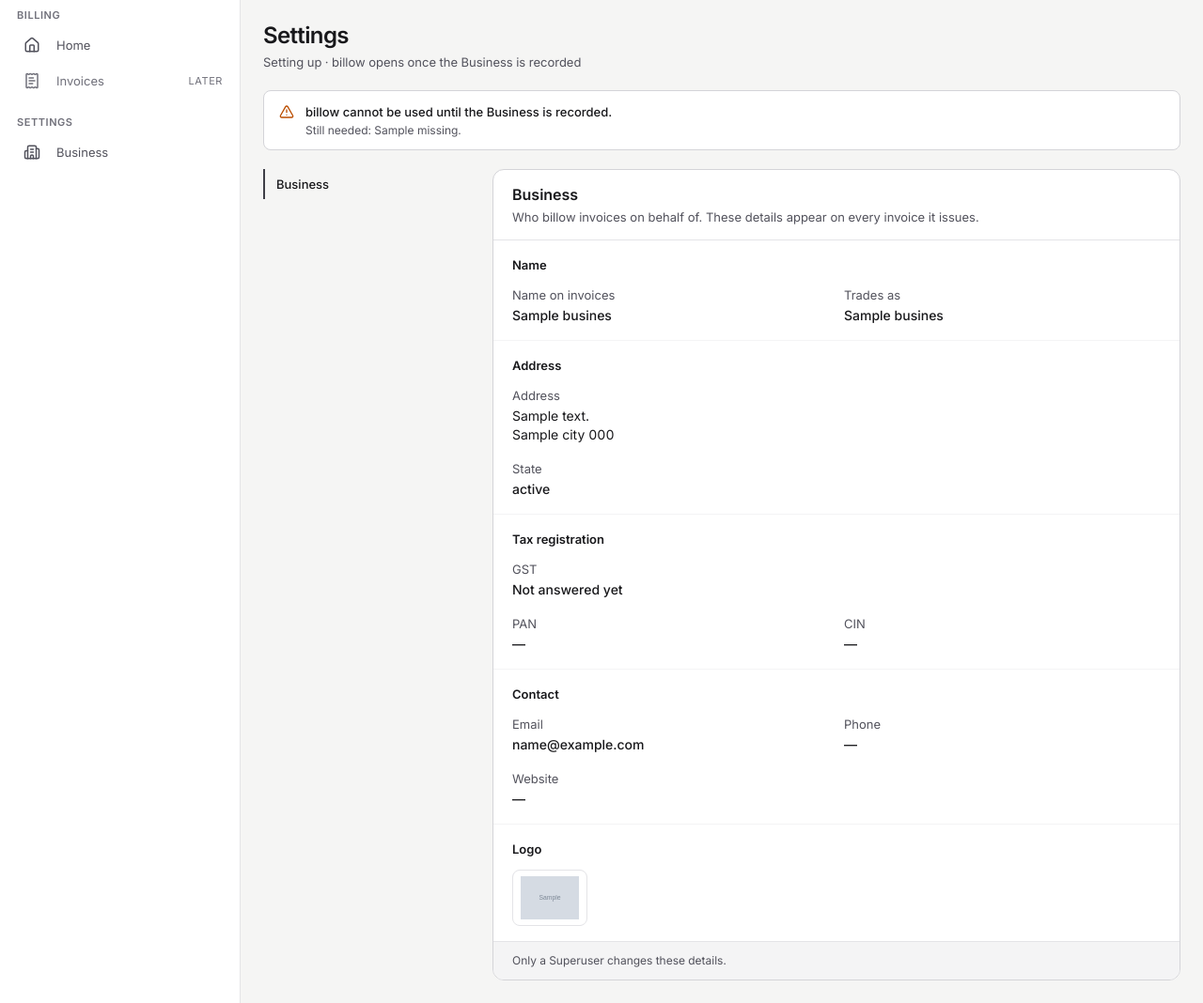
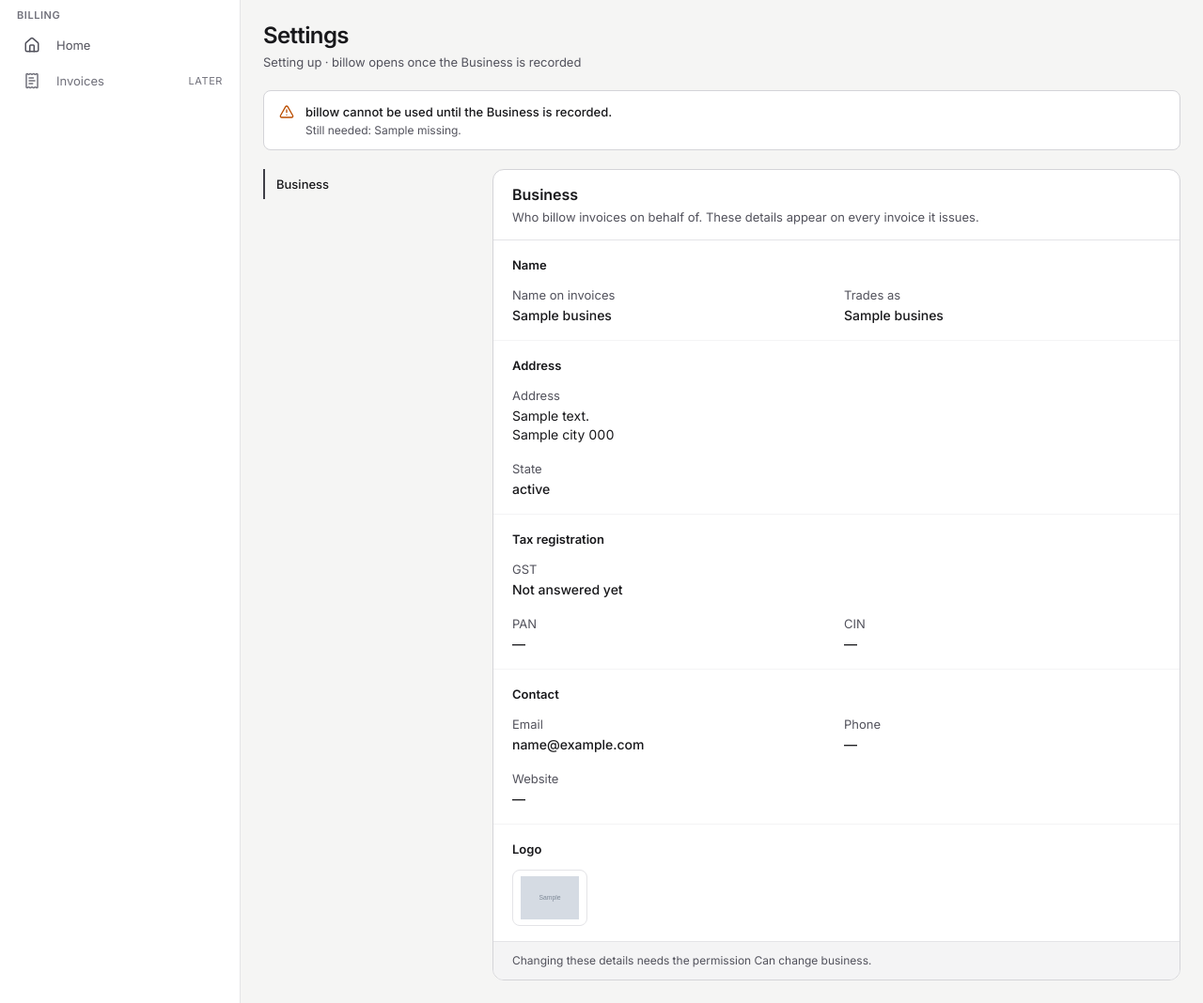
Before and after one commit to konfpa/billow, a Django app: template templates/business/settings.html in a window 1280 px wide. Shown: the part 56-1124 px from the top of the page at 94% size. Run offline with Django 5.2, Linux system fonts and the light colour scheme; the template is opened without the code that fills it: most values are stand-ins (such as "Sample title", 1, 10 or a date in 2020); grey boxes marked "Sample" are stand-in pictures; style sheets or scripts are compiled from the project's sources.

Commit message:
feat(business): require view_business and change_business
Once set up, any signed-in User could read the Business settings, and
only a Superuser could change them, whatever Roles anyone held. Reading
now needs business.view_business and a save also needs
business.change_business, so a Superuser can hand editing the Business
to an Operator through a Role.

- Put business_settings behind requires("business.view_business"), so
  it declares its permission as ADR 0009 asks
- Check change_business on the POST and refuse with the 403 naming it,
  saving nothing
- Show the form only with change_business, and the read-only details
  otherwise, whose footer now names the permission instead of saying
  only a Superuser may change them
- Hide the Business nav link, and its Settings heading, without
  view_business
- Test each permission through a Role holding exactly it, and that
  neither lets anyone but a Superuser through while setup is incomplete
- Share the submitted() helper from tests/business/conftest.py

The setup gate is unchanged: while the Business is incomplete, the page
stays Superuser-only.

Closes #47

Claude-Session: https://claude.ai/code/session_01NwVKuCJjjWkHr2tmDkjkFX

```diff
--- a/templates/base.html
+++ b/templates/base.html
@@ -109,6 +109,7 @@
         <span id="nav-invoices-later" class="shrink-0 text-[11px]/4 tracking-wider text-zinc-500 uppercase transition-opacity duration-150" :class="fade">Later</span>
       </span>
 
+      {% if perms.business.view_business %}
       <p class="overflow-hidden px-1.5 pt-4 pb-1 text-[11px]/4 font-semibold tracking-wider whitespace-nowrap text-zinc-500 uppercase">
         <span class="relative block">
           <span class="block transition-opacity duration-150" :class="fade">Settings</span>
@@ -126,6 +127,7 @@
         <span class="flex w-8 shrink-0 items-center justify-center"><i data-lucide="building-2" class="size-[18px]"></i></span>
         <span class="min-w-0 flex-1 truncate transition-opacity duration-150" :class="fade">Business</span>
       </a>
+      {% endif %}
     </nav>
   </aside>
 
--- a/templates/business/details.html
+++ b/templates/business/details.html
@@ -1,9 +1,9 @@
 {% comment %}
-  The Business section for an Operator who is not a Superuser: what appears
+  The Business section for an Operator who may not change it: what appears
   on invoices, to check and not to change. The form is absent rather than
   disabled — a disabled form is an invitation that ends in a refusal — and the
   values are form-page/readonly's <dl>, in the same blocks and order as the
-  form a Superuser sees.
+  form an Operator who may change it sees.
 {% endcomment %}
 <div>
   <div class="px-5 py-4">
@@ -93,6 +93,6 @@
   </div>
 
   <div class="border-t border-zinc-200 bg-zinc-100 px-5 py-3">
-    <p class="text-[12px]/4 tabular-nums text-zinc-600">Only a Superuser changes these details.</p>
+    <p class="text-[12px]/4 tabular-nums text-zinc-600">Changing these details needs the permission Can change business.</p>
   </div>
 </div>
--- a/templates/business/form.html
+++ b/templates/business/form.html
@@ -1,5 +1,5 @@
 {% comment %}
-  The Business section's form, for a Superuser: the error summary, one h3 block
+  The Business section's form, for an Operator who may change it: the error summary, one h3 block
   per group of fields divided the way settings-page divides blocks inside a
   card, and the section footer carrying Discard and a Save that names the
   section. The footer is inside the form so its Save submits it.
--- a/templates/business/settings.html
+++ b/templates/business/settings.html
@@ -15,7 +15,7 @@
   to switch to, beforeunload is the only move it has to catch.
 {% endcomment %}
 <div data-kui="settings-page/django" class="mx-auto max-w-5xl p-4 pb-6 text-zinc-900 lg:p-6"
-     {% if user.is_superuser %}x-data="formPage" @beforeunload.window="guard"{% endif %}>
+     {% if perms.business.change_business %}x-data="formPage" @beforeunload.window="guard"{% endif %}>
 
   <div class="min-w-0">
     <h1 class="text-[24px]/7 font-semibold tracking-tight">Settings</h1>
@@ -54,7 +54,7 @@
           <a href="{% url 'business_settings' %}" aria-current="page"
              class="-ml-px flex items-center gap-2 border-l-2 border-zinc-700 py-1.5 pl-3 font-medium text-zinc-900 focus-visible:outline-3 focus-visible:outline-offset-2 focus-visible:outline-zinc-700/15">
             <span class="min-w-0 flex-1">Business</span>
-            {% if user.is_superuser %}
+            {% if perms.business.change_business %}
               <span x-show="dirty" x-cloak class="flex items-center">
                 <span class="size-1.5 rounded-full bg-amber-500" aria-hidden="true"></span>
                 <span class="sr-only">Unsaved changes</span>
@@ -74,7 +74,7 @@
           <p class="mt-0.5 text-[13px]/5 text-zinc-600">Who billow invoices on behalf of. These details appear on every invoice it issues.</p>
         </div>
 
-        {% if user.is_superuser %}
+        {% if perms.business.change_business %}
           {% include "business/form.html" %}
         {% else %}
           {% include "business/details.html" %}
```
Also changed, not shown: apps/business/views.py (+12 -9 lines), tests/business/conftest.py (+6 -0 lines), tests/business/test_settings_access.py (added, +110 -0 lines), tests/business/test_settings_page.py (+1 -7 lines).
